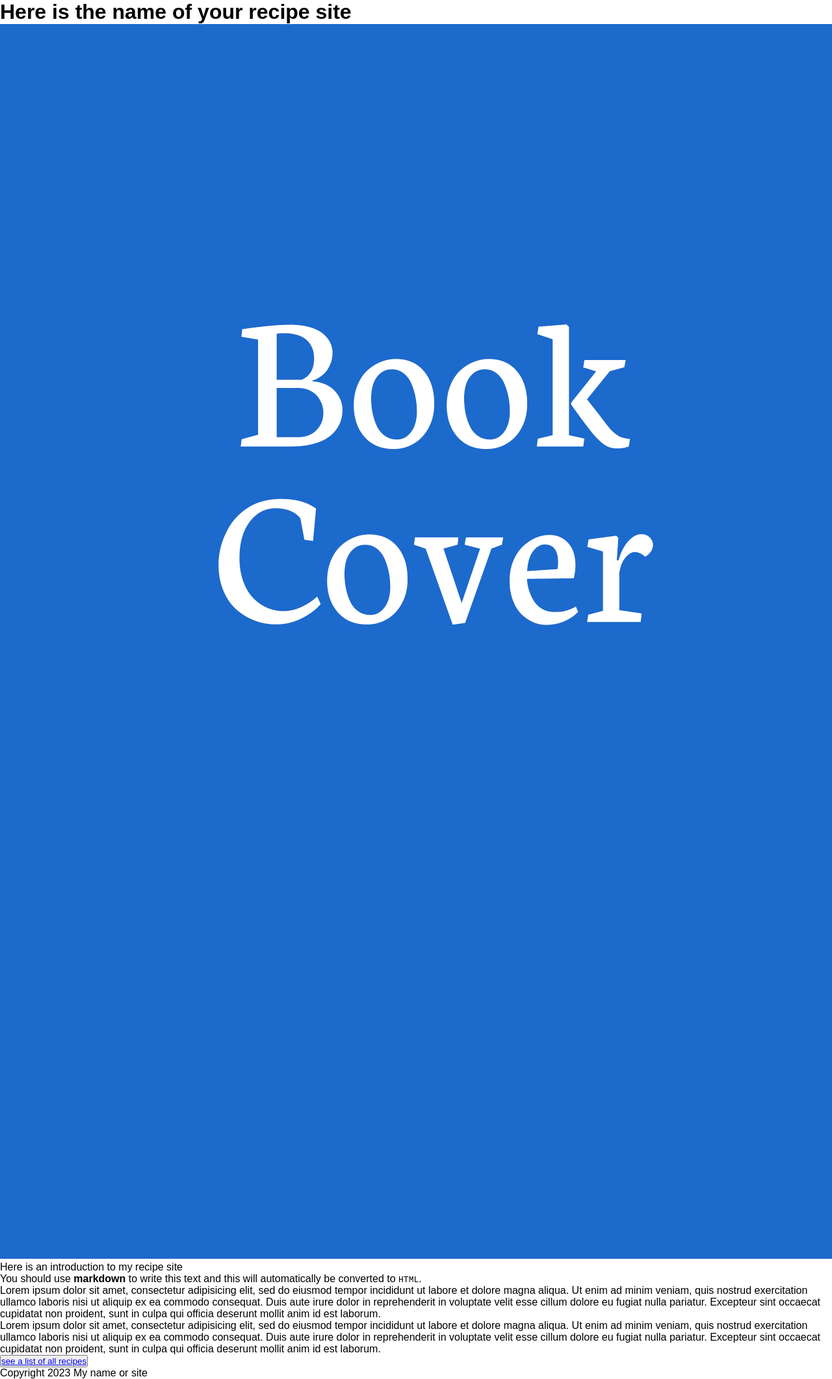
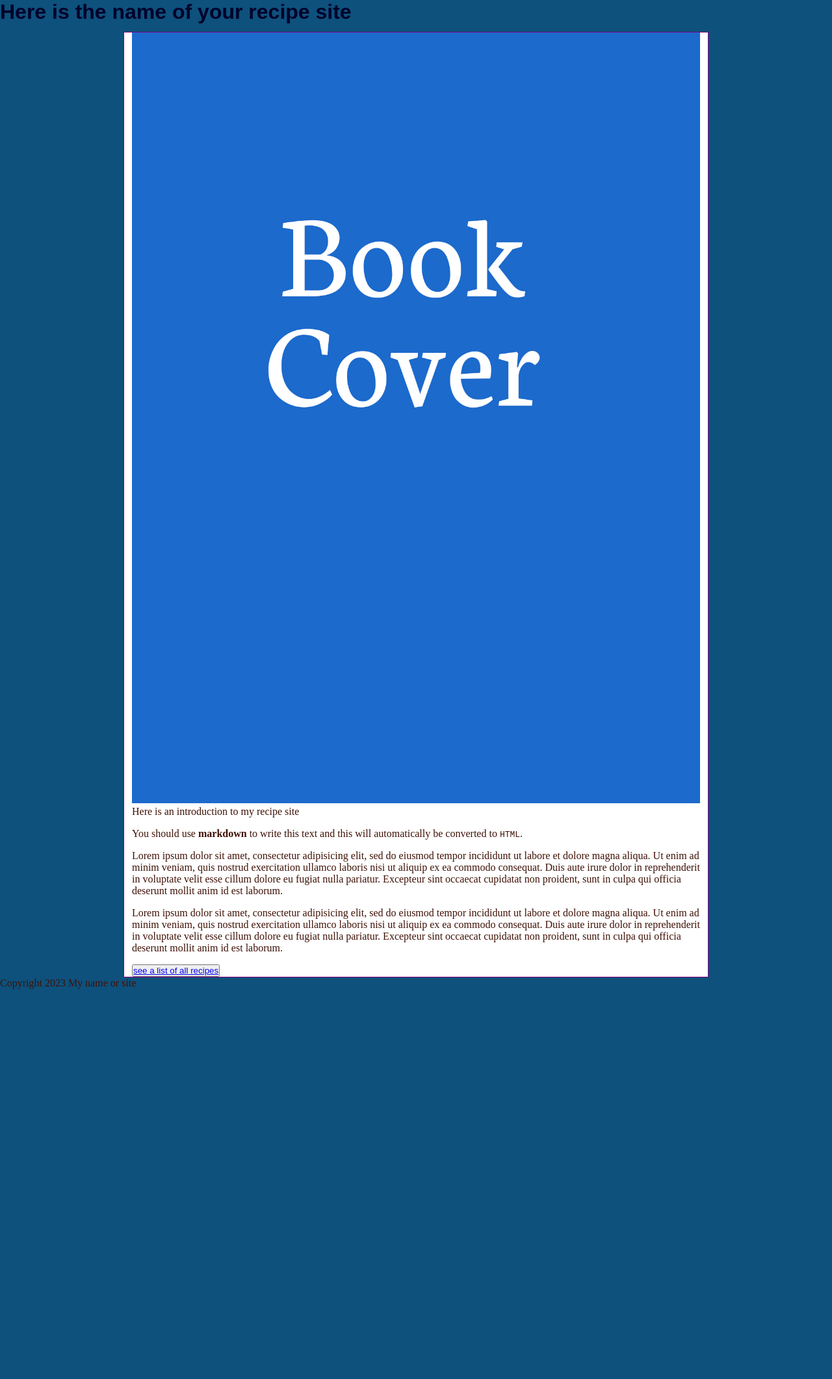
Before and after one commit to izzymlawton/fantasy-recipes, a Jekyll site: the page built from home/index.md, in a window 1280 px wide. Shown: the whole page at 65% size. Built offline with Jekyll 4.4.1, drawn with Linux system fonts in a browser that asks for light colours; after the commit the page ends 1538 px from its top, so only the background shows below that.

Commit message:
Update recipes.css

```diff
--- a/styles/recipes.css
+++ b/styles/recipes.css
@@ -1,7 +1,7 @@
 /*! CSS bare bones for recipes site */
 
  html {
-  font-family: sans-serif;
+  font-family:'Times New Roman', Times, serif;
   -ms-text-size-adjust: 100%;
   -webkit-text-size-adjust: 100%;
 }
@@ -13,3 +13,58 @@
 }
 
 /* the rest is up to you */
+
+body {
+
+  background-color:rgb(13, 81, 124);
+}
+h1 {
+color: rgb(1, 1, 42);
+margin-bottom: 12px;
+font-family: fantasy;
+
+}
+
+p {
+  color: rgb(63, 17, 6);
+  margin-bottom: 1em;
+}
+
+h2 {
+  color: rgb(1, 1, 42);
+  margin: 0 0 12px 0;
+ font-family: fantasy;
+}
+
+main {
+width:80%;
+max-width:900px;
+border:1px solid purple;
+padding:0 12px 0 12px;
+margin:0 auto;
+background-color:white;
+}
+
+img {
+width:100%;
+
+/* margin-left:10px; */
+}
+
+ul {
+
+  margin-left: 20px;
+
+}
+
+li {
+
+  font-size: .8em;
+  margin-bottom:10px
+}
+
+.caption {
+float:right;
+width:35%;
+font-size: .8em;
+}
```
